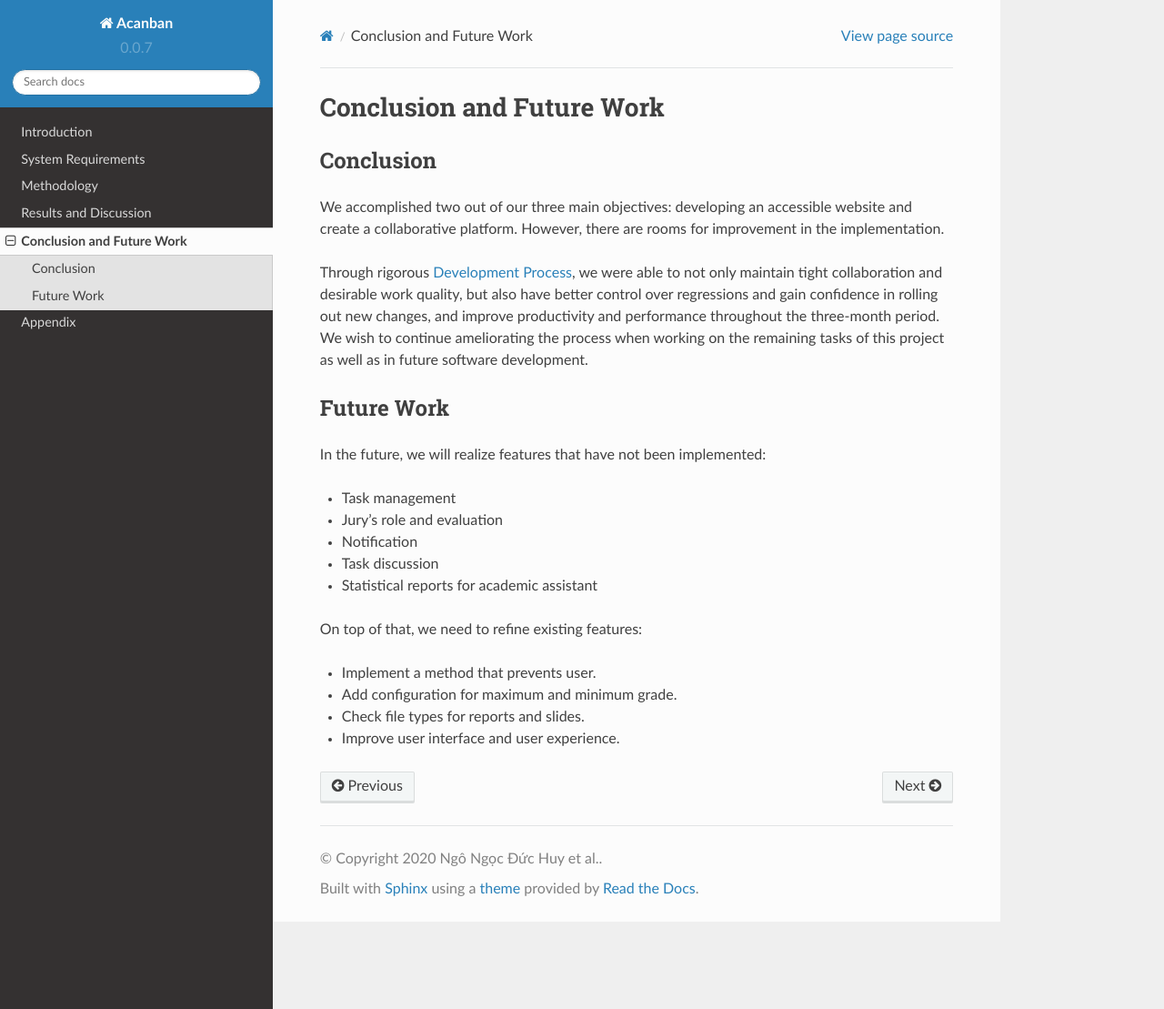
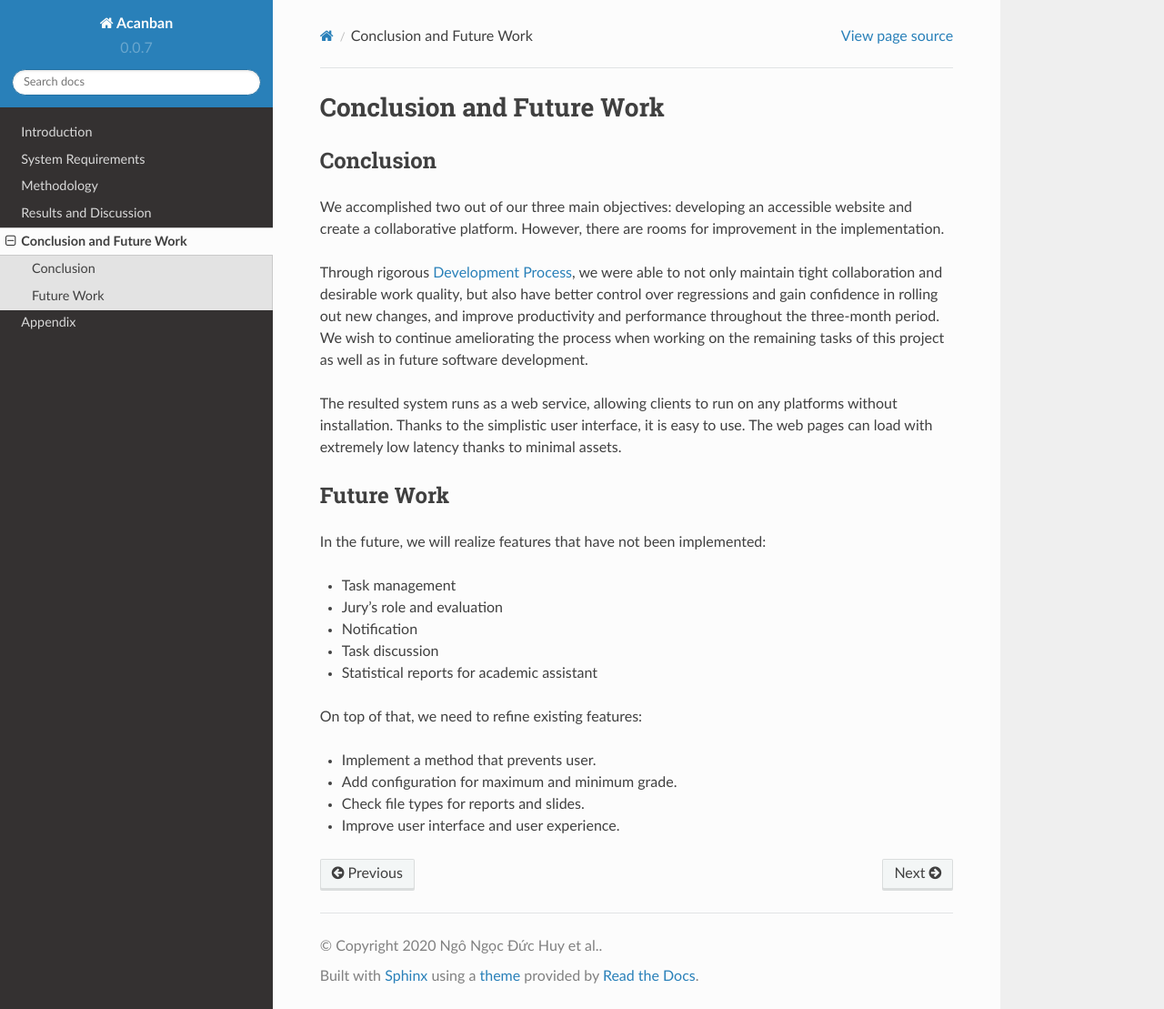
Before and after one commit to Huy-Ngo/acanban, a Sphinx documentation site: the page built from docs/source/conclusion.rst, in a window 1280 px wide and 1109 px high. Shown: the whole window at 91% size. Built offline with Sphinx 7.4.7 and the Read the Docs theme 2.0.0, drawn with Linux system fonts in a browser that asks for light colours; the version number is read from the project's files by our own code.

Commit message:
[Doc] Add usability success to the doc

```diff
--- a/docs/source/conclusion.rst
+++ b/docs/source/conclusion.rst
@@ -14,6 +14,11 @@ over regressions and gain confidence in rolling out new changes,
 and improve productivity and performance throughout the three-month period.
 We wish to continue ameliorating the process when working on the remaining
 tasks of this project as well as in future software development.
+
+The resulted system runs as a web service, allowing clients to run on
+any platforms without installation.
+Thanks to the simplistic user interface, it is easy to use.
+The web pages can load with extremely low latency thanks to minimal assets.
 
 Future Work
 -----------
```
